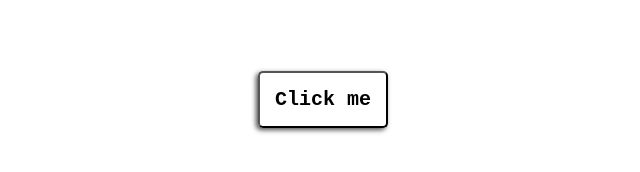
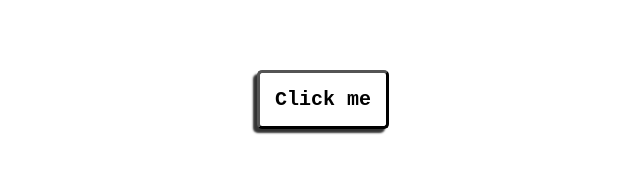
Before and after one commit to sai-teja-k/simple-html-css-js-projects, a plain HTML site: page Background-changer/index.html in a window 1280 px wide. Shown: the part 274-446 px from the top of the page, without its empty margins (317-957 px from the left). Drawn offline with Linux system fonts and the light colour scheme.

Commit message:
styled button

```diff
--- a/Background-changer/style.css
+++ b/Background-changer/style.css
@@ -15,14 +15,20 @@ body{
     flex-direction: column;
     justify-content: center;
     align-items:center;
+    transition: all 0.2s ease-in;
 }
 
 input[type="button"]{
     padding: 15px;
     margin-bottom: 30px;
     border-radius: 5px;
-    box-shadow: -2px 2px 5px rgba(0,0,0,0.7);
-    background: transparent;
+    border-width: 3px;
+    box-shadow: -4px 4px 2px rgba(0,0,0,0.8);
+    background: #fff;
     text-align: center;
     cursor: pointer;
 }
+
+input[type="button"]:hover {
+    background: transparent;
+}
```
